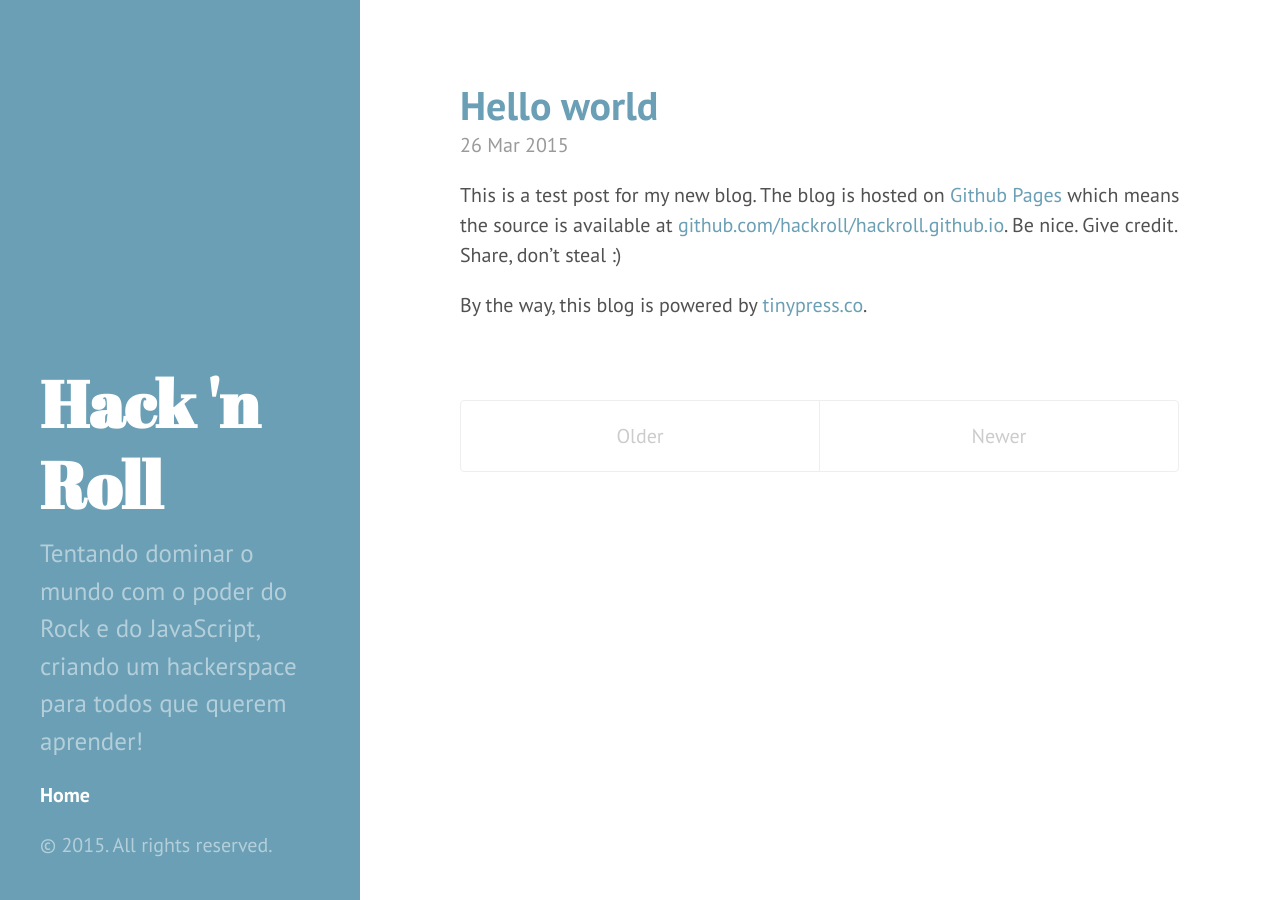
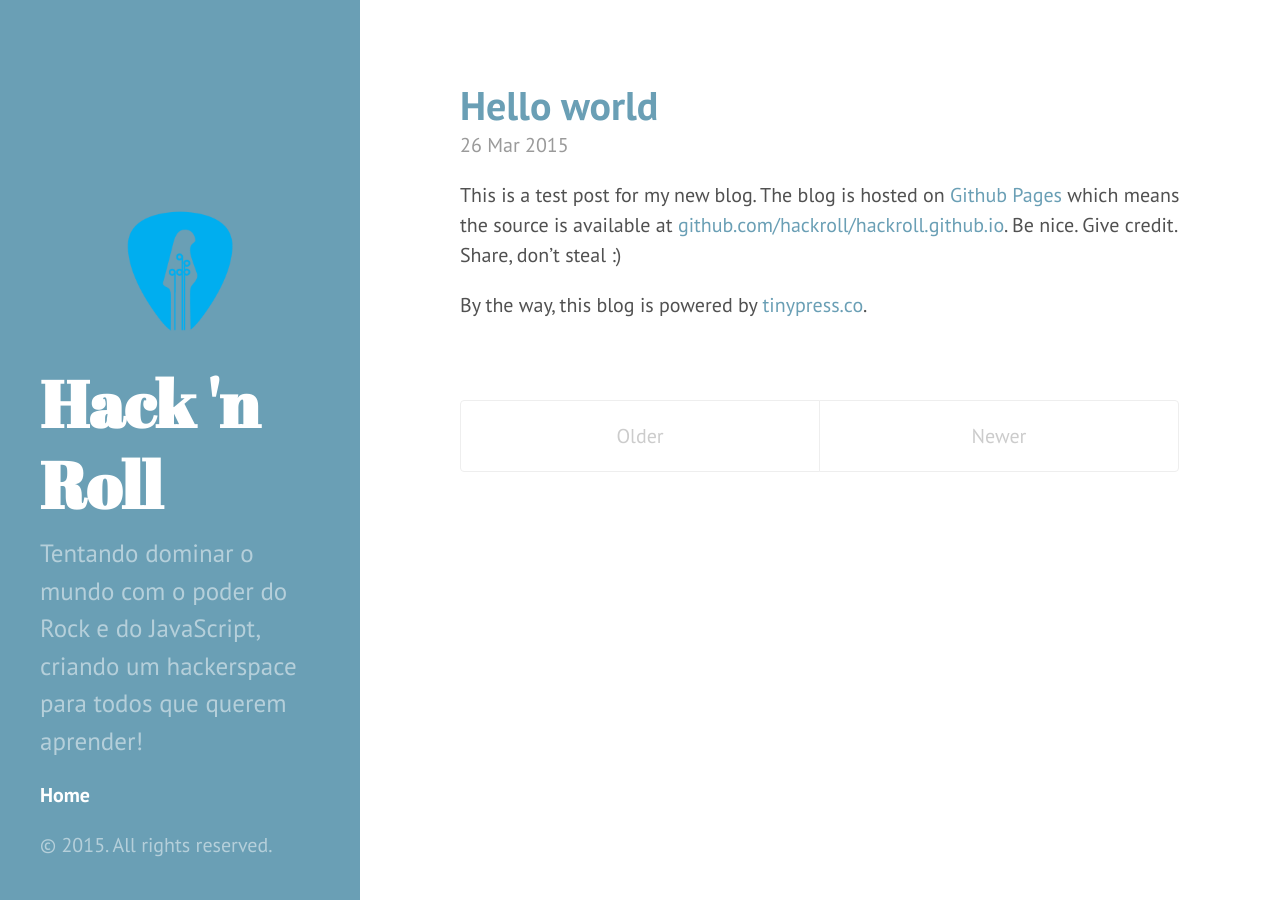
Before and after one commit to hackroll/hackroll.github.io, a Jekyll site: the page built from index.html, in a window 1280 px wide. Built offline with Jekyll 4.4.1, drawn with Linux system fonts in a browser that asks for light colours; the list of posts is cut into pages by our own code.

Commit message:
add imagem

```diff
--- a/_includes/sidebar.html
+++ b/_includes/sidebar.html
@@ -1,5 +1,8 @@
 <div class="sidebar">
   <div class="container sidebar-sticky">
+   <center>
+        <img src="/public/hacknroll.png" width="50%" title="Always pass on what you have learned."/>
+    </center>
     <div class="sidebar-about">
       <h1>{{ site.title }}</h1>
       <p class="lead">{{ site.description }}</p>
```
Also changed, not shown: public/hacknroll.png (added).
